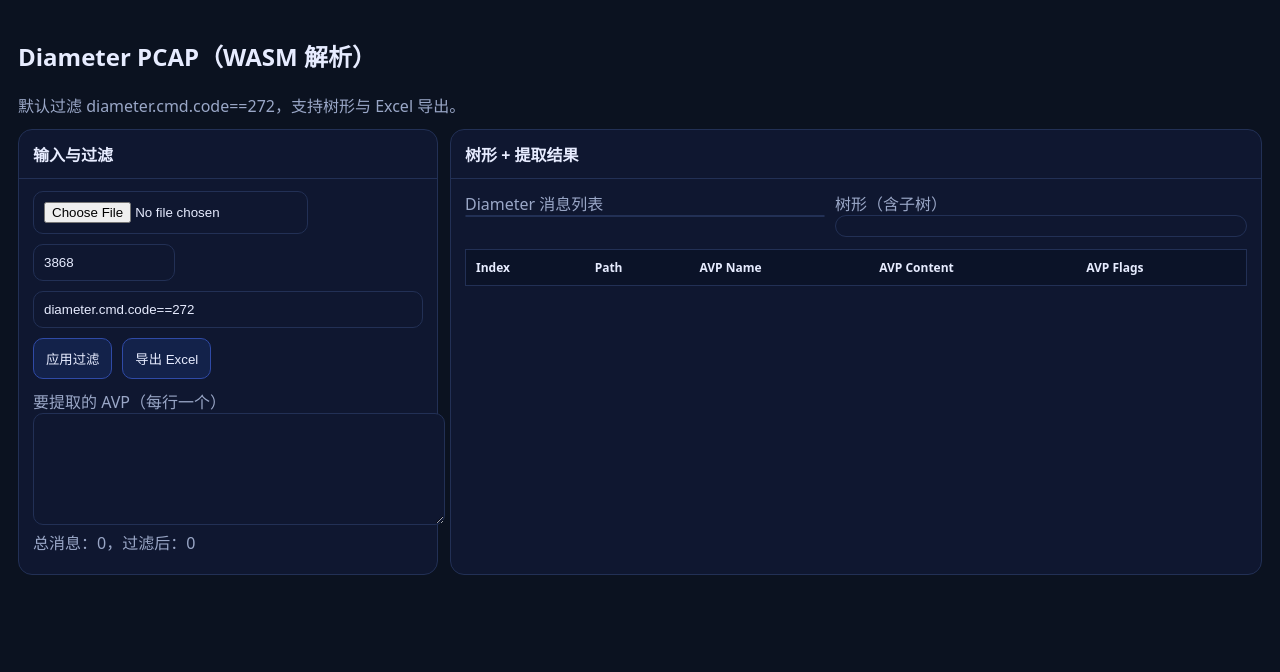
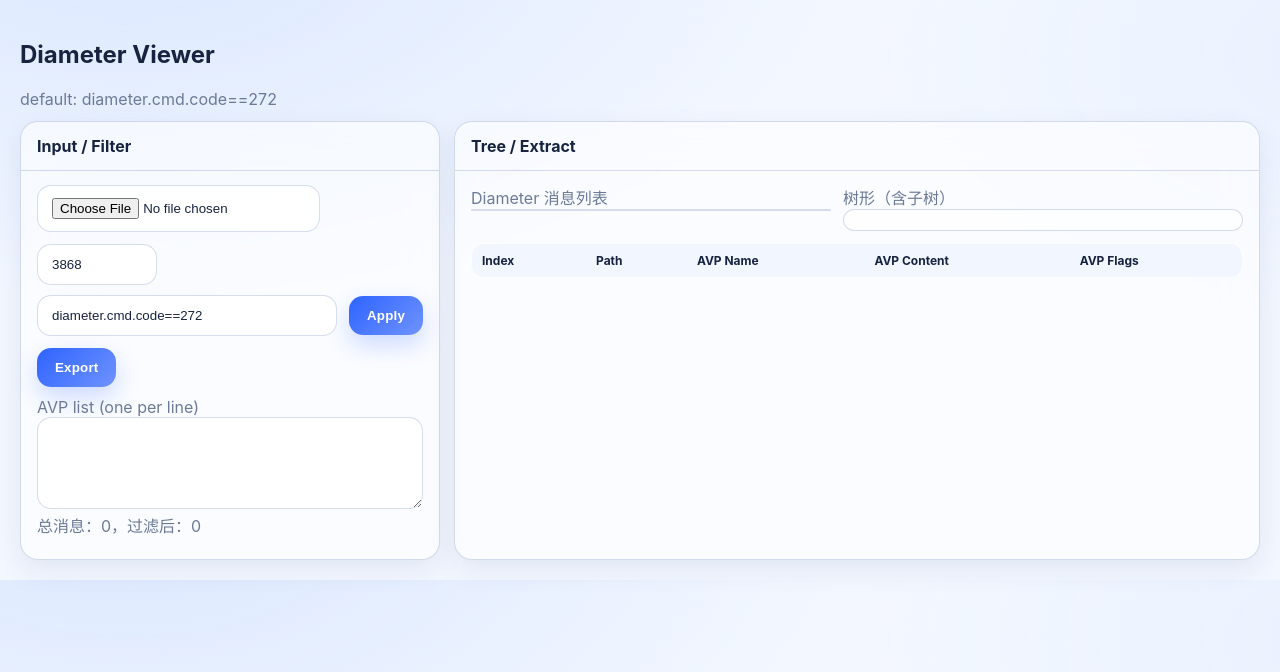
Before and after one commit to fanxiaolongx-max/diameter-wasm-viewer, a plain HTML site: page web/index.html in a window 1280 px wide. Drawn offline with Linux system fonts and the light colour scheme; a script that the page names is missing.

Commit message:
style: switch viewer UI to bright glassmorphism with concise labels

```diff
--- a/web/index.html
+++ b/web/index.html
@@ -6,34 +6,80 @@
   <title>Diameter PCAP WASM Viewer</title>
   <script src="https://cdn.jsdelivr.net/npm/xlsx@0.19.3/dist/xlsx.full.min.js"></script>
   <style>
-    body{margin:0;background:#0b1220;color:#e7ecff;font-family:system-ui,-apple-system,Segoe UI,Roboto,Arial}
-    .wrap{max-width:1400px;margin:0 auto;padding:18px}
-    .row{display:flex;gap:10px;flex-wrap:wrap;align-items:center}
-    input,textarea{background:#0f1730;color:#e7ecff;border:1px solid #223055;border-radius:10px;padding:10px}
-    textarea{width:100%;min-height:90px}
-    button{background:#13224a;border:1px solid #2f4aa6;color:#e7ecff;border-radius:10px;padding:10px 12px;cursor:pointer}
-    .grid{display:grid;grid-template-columns:420px 1fr;gap:12px}
+    :root{
+      --bg:#f3f7ff;
+      --fg:#17233f;
+      --muted:#6c7a97;
+      --line:rgba(34,68,150,.18);
+      --glass:rgba(255,255,255,.58);
+      --glass-strong:rgba(255,255,255,.78);
+      --primary:#2e63ff;
+      --primary-2:#6f93ff;
+    }
+    *{box-sizing:border-box}
+    body{
+      margin:0;
+      color:var(--fg);
+      font-family:Inter,system-ui,-apple-system,Segoe UI,Roboto,Arial;
+      background:radial-gradient(1200px 600px at 10% -10%, #dbe8ff 0%, transparent 60%),
+                 radial-gradient(1000px 500px at 110% 10%, #e9f1ff 0%, transparent 55%),
+                 var(--bg);
+    }
+    .wrap{max-width:1420px;margin:0 auto;padding:20px}
+    .row{display:flex;gap:12px;flex-wrap:wrap;align-items:center}
+    input,textarea{
+      background:var(--glass-strong);
+      color:var(--fg);
+      border:1px solid var(--line);
+      border-radius:14px;
+      padding:12px 14px;
+      backdrop-filter: blur(10px);
+      outline:none;
+    }
+    input:focus,textarea:focus{border-color:rgba(46,99,255,.55); box-shadow:0 0 0 3px rgba(46,99,255,.12)}
+    textarea{width:100%;min-height:92px}
+    button{
+      background:linear-gradient(135deg,var(--primary),var(--primary-2));
+      border:0;
+      color:#fff;
+      border-radius:14px;
+      padding:12px 18px;
+      font-weight:700;
+      letter-spacing:.2px;
+      cursor:pointer;
+      box-shadow:0 10px 24px rgba(46,99,255,.22);
+      transition:.2s ease;
+    }
+    button:hover{transform:translateY(-1px); filter:brightness(1.04)}
+    .grid{display:grid;grid-template-columns:420px 1fr;gap:14px}
     @media(max-width:1100px){.grid{grid-template-columns:1fr}}
-    .card{border:1px solid #223055;border-radius:14px;background:#0f1730}
-    .hd{padding:12px 14px;border-bottom:1px solid #223055;font-weight:650}
-    .bd{padding:12px 14px}
-    .list{max-height:520px;overflow:auto;border:1px solid #223055;border-radius:12px}
-    .item{padding:10px;border-bottom:1px solid #223055;cursor:pointer}
-    .item.active{background:#152a66}
-    .tree{max-height:520px;overflow:auto;border:1px solid #223055;border-radius:12px;padding:10px;font-family:ui-monospace,Menlo,Consolas,monospace;font-size:12px;white-space:pre}
-    table{width:100%;border-collapse:collapse;border:1px solid #223055}
-    th,td{border-bottom:1px solid #223055;padding:9px 10px;font-size:12px;vertical-align:top}
-    th{position:sticky;top:0;background:#0b1328;text-align:left}
-    .muted{color:#9aa7c7}
+    .card{
+      border:1px solid var(--line);
+      border-radius:18px;
+      background:var(--glass);
+      backdrop-filter: blur(16px);
+      box-shadow:0 10px 28px rgba(10,36,99,.08);
+    }
+    .hd{padding:14px 16px;border-bottom:1px solid var(--line);font-weight:750}
+    .bd{padding:14px 16px}
+    .list,.tree{border:1px solid var(--line);border-radius:14px;background:rgba(255,255,255,.66)}
+    .list{max-height:520px;overflow:auto}
+    .item{padding:11px;border-bottom:1px solid var(--line);cursor:pointer}
+    .item.active{background:rgba(46,99,255,.12)}
+    .tree{max-height:520px;overflow:auto;padding:10px;font-family:ui-monospace,Menlo,Consolas,monospace;font-size:12px;white-space:pre}
+    table{width:100%;border-collapse:collapse;border:1px solid var(--line);border-radius:12px;overflow:hidden;background:rgba(255,255,255,.74)}
+    th,td{border-bottom:1px solid var(--line);padding:9px 10px;font-size:12px;vertical-align:top}
+    th{position:sticky;top:0;background:rgba(241,246,255,.95);text-align:left}
+    .muted{color:var(--muted)}
   </style>
 </head>
 <body>
   <div class="wrap">
-    <h2>Diameter PCAP（WASM 解析）</h2>
-    <div class="muted">默认过滤 diameter.cmd.code==272，支持树形与 Excel 导出。</div>
+    <h2>Diameter Viewer</h2>
+    <div class="muted">default: diameter.cmd.code==272</div>
     <div class="grid" style="margin-top:12px;">
       <div class="card">
-        <div class="hd">输入与过滤</div>
+        <div class="hd">Input / Filter</div>
         <div class="bd">
           <div class="row">
             <input id="pcapFile" type="file" accept=".pcap,.pcapng,application/octet-stream"/>
@@ -41,17 +87,17 @@
           </div>
           <div class="row" style="margin-top:10px">
             <input id="filterExpr" type="text" value="diameter.cmd.code==272" style="flex:1;min-width:280px"/>
-            <button id="btnApply">应用过滤</button>
-            <button id="btnExport">导出 Excel</button>
+            <button id="btnApply">Apply</button>
+            <button id="btnExport">Export</button>
           </div>
-          <div class="muted" style="margin-top:10px">要提取的 AVP（每行一个）</div>
+          <div class="muted" style="margin-top:10px">AVP list (one per line)</div>
           <textarea id="avpList"></textarea>
           <div class="muted" id="kpi">总消息：0，过滤后：0</div>
           <div class="muted" id="errBox" style="margin-top:8px;color:#ffb4b4"></div>
         </div>
       </div>
       <div class="card">
-        <div class="hd">树形 + 提取结果</div>
+        <div class="hd">Tree / Extract</div>
         <div class="bd">
           <div class="row" style="align-items:flex-start">
             <div style="width:360px;min-width:280px">
```
